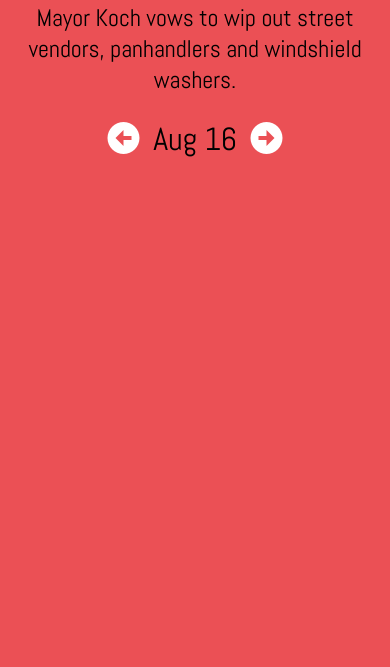
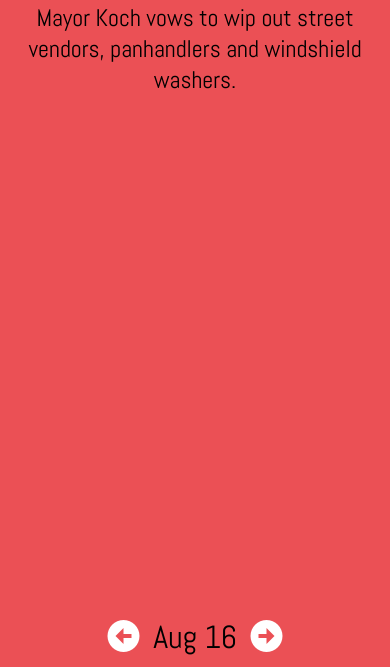
Before and after one commit to tiy-chs-q4-fee/CLR, a website: page index.html in a window 390 px wide. Both pictures are taken after a click on the element 195 px from the left and 281 px from the top of the page. Shown: the part 177-844 px from the top of the page. Drawn offline with nearby package versions, Linux system fonts and the light colour scheme.

Commit message:
working on responsive design

```diff
--- a/css/main.scss
+++ b/css/main.scss
@@ -113,7 +113,7 @@ bottom: 0px; */
       font-size: .7em;
     }
     img{
-      margin-top: 75px;
+      margin-top: 39px;
       display: inline-block;
       width:50px;
     }
@@ -174,8 +174,11 @@ bottom: 0px; */
     }
 
     ul {
-    padding: 0px;
-    margin-bottom: 0px;
+      position: absolute;
+      bottom: 10px;
+      padding: 0px;
+      margin: 0 auto;
+      width: 100%;
       li{
         list-style-type: none;
         display: inline-block;
@@ -212,9 +215,8 @@ bottom: 0px; */
   position: absolute;
   width: 100%;
   height: 100%;
-  min-height: 480px;
+  min-height: 500px;
   top: 0px;
-  left: 0px;
   background-color: #EB5055;
   transform: translateY(0px);
   transition: all 2s ease;
--- a/css/styles.css
+++ b/css/styles.css
@@ -88,7 +88,7 @@ bottom: 0px; */ }
   .mainPage .copyright {
     font-size: 0.7em; }
   .mainPage img {
-    margin-top: 75px;
+    margin-top: 39px;
     display: inline-block;
     width: 50px; }
 
@@ -120,8 +120,11 @@ bottom: 0px; */ }
   .textBox .quote {
     font-size: 1.5em; }
   .textBox ul {
+    position: absolute;
+    bottom: 10px;
     padding: 0px;
-    margin-bottom: 0px; }
+    margin: 0 auto;
+    width: 100%; }
     .textBox ul li {
       list-style-type: none;
       display: inline-block;
@@ -149,9 +152,8 @@ bottom: 0px; */ }
   position: absolute;
   width: 100%;
   height: 100%;
-  min-height: 480px;
+  min-height: 500px;
   top: 0px;
-  left: 0px;
   background-color: #EB5055;
   transform: translateY(0px);
   transition: all 2s ease; }
--- a/index.html
+++ b/index.html
@@ -3,7 +3,7 @@
 <head>
 
   <meta charset="UTF-8">
-  <meta name="viewport" content="width=device-width, height=device-height, initial-scale=1">
+  <meta name="viewport" content="width=device-width,  height=device-height, initial-scale=1">
   <title>Document</title>
   <link href='http://fonts.googleapis.com/css?family=Abel|Shadows+Into+Light' rel='stylesheet' type='text/css'>
   <link rel="stylesheet" href="css/styles.css">
@@ -39,12 +39,13 @@
           <p class='quote'>Lorem ipsum dolor sit amet, consectetur adipisicing elit, sed do eiusmod tempor incididunt ut labore et dolore magna aliqua. Ut enim ad minim veniam, quis nostrud exercitation ullamco laboris nisi ut aliquip ex ea commodo consequat. Duis aute irure dolor in reprehenderit in voluptate velit esse cillum dolore eu fugiat nulla pariatur. Excepteur sint occaecat cupidatat non proident, sunt in culpa qui officia deserunt mollit anim id est laborum.
           </p>
         </div>
-  <ul>
-    <li><span class="bl-icon icon-left"></span></li>
-    <li class="date">30</li>
-    <li><span class="bl-icon icon-right"></span></li>
-  </ul>
-
+    <div class="list">
+    <ul>
+      <li><span class="bl-icon icon-left"></span></li>
+      <li class="date">30</li>
+      <li><span class="bl-icon icon-right"></span></li>
+    </ul>
+    </div>
   </div>
   </div>
 
--- a/js/main.js
+++ b/js/main.js
@@ -584,6 +584,7 @@ $(".homeButton").on("click", function(event){
 
   todaysDay = todaysDate.getDate();
   event.preventDefault();
+  $('.list').fadeIn(1000);
   $('.mainPage').addClass('zoomOut');
   $(".textBox").toggleClass('replace');
   $("html, body").animate({ scrollTop: 0 }, "slow");
@@ -596,6 +597,7 @@ $(".homeButton").on("click", function(event){
 
 $('.bl-icon-close').on('click', function(event){
   event.preventDefault();
+  $('.list').fadeOut();
   $('.textBox').removeClass('replace').css("transition", "all 2s ease");
   $('.mainPage').removeClass('zoomOut').css("transition", "all 2s ease");
 });
```
